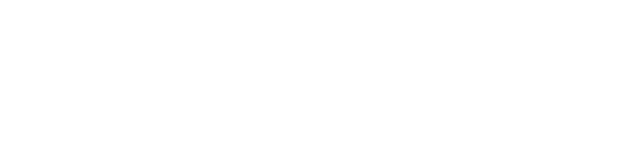
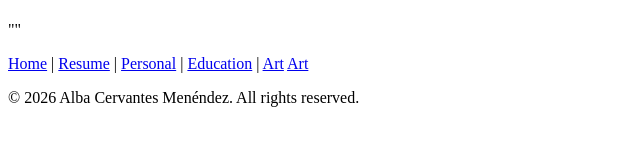
Before and after one commit to ac4369-rit/iste140-project2, a plain HTML site: page money.html in a window 1280 px wide. Shown: the whole page, without its empty margins (0-640 px from the left). Drawn offline with Linux system fonts and the light colour scheme.

Commit message:
Add footer and header

```diff
--- a/money.html
+++ b/money.html
@@ -8,17 +8,23 @@
     </head>
     <body>
         <header>
+          <h1></h1>
+          <p class="tagline">""</p>
+          <nav>
+            <a href="index.html" class="active">Home</a> |
+            <a href="journey.html">Resume</a> |
+            <a href="money.html">Personal</a> |
+            <a href="platforms.html">Education</a> |
+            <a href="glossary.html">Art</a>
+            <a href="references.html">Art</a>
 
         </header>
-
         <main>
 
 
         </main>
         <footer>
-
-
-
+          <p>&copy; 2026 Alba Cervantes Menéndez. All rights reserved.</p>
         </footer>
     </body>
 </html>
```
Also changed, not shown: glossary.html (+9 -3 lines), journey.html (+10 -4 lines), platforms.html (+9 -1 lines), 1 other file.
